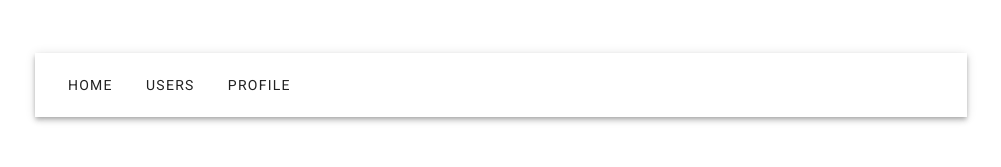
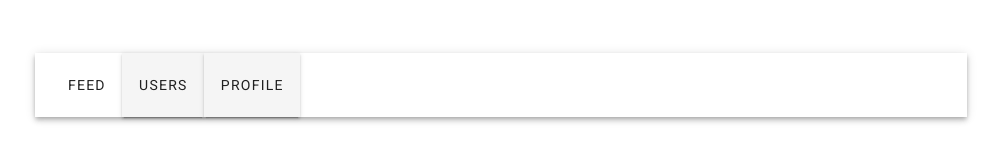
Before and after one commit to dianaitr/front-end-vue-project-, a Vue app in the folder myapp/: page /#/ in a window 1280 px wide. Shown: the top 167 px of the page, without its empty margins (139-1140 px from the left). Built offline with nearby package versions, Linux system fonts and the light colour scheme.

Commit message:
navigation updated

```diff
--- a/myapp/src/App.vue
+++ b/myapp/src/App.vue
@@ -1,18 +1,17 @@
 <template>
   <v-app>
-    <main >
+    <main>
       <div class="app-container">
-        <header class="app-header ">
+        <header class="app-header">
           <v-toolbar>
             <v-toolbar-items>
-              <v-btn to="/home" text>Home</v-btn>
-              <v-btn to="/users" text>Users</v-btn>
-              <v-btn to="/profile" text>Profile</v-btn>
-
+              <v-btn to="/feed" text>Feed</v-btn>
+              <v-btn to="/users">Users</v-btn>
+              <v-btn to="/profile" >Profile</v-btn>
             </v-toolbar-items>
-
           </v-toolbar>
         </header>
+        <router-view></router-view>
 
 
       </div>
@@ -23,7 +22,7 @@
 <script>
 export default {
   name: "App",
-
+  components: {}
 };
 </script>
 
@@ -53,7 +52,6 @@ main {
   font-family: "Roboto", "sans-serif";
   background: #fff top center repeat;
   color: #444;
-
 }
 
 h1,
--- a/myapp/src/components/Subjects.vue
+++ b/myapp/src/components/Subjects.vue
@@ -0,0 +1,25 @@
+<template>
+  <div>
+    <v-card>
+      <v-card-title>
+        <div>
+          <h3>{{subject.titulo}}</h3>
+          <p>{{subject.descripcion}}</p>
+        </div>
+      </v-card-title>
+    </v-card>
+  </div>
+</template>
+
+<script>
+export default {
+    props: {
+        subject: {
+            type: Object
+        }
+    },
+};
+</script>
+
+<style>
+</style>
--- a/myapp/src/config/store.js
+++ b/myapp/src/config/store.js
@@ -4,7 +4,7 @@ import Vuex from "vuex";
 Vue.use(Vuex);
 
 export default new Vuex.Store({
-    state: {
+    /* state: {
         favorites: [
         ],
     },
@@ -23,6 +23,6 @@ export default new Vuex.Store({
       deleteFavorite({commit}, favorite){
         commit("deleteFromFavorites",favorite)
       }
-    }
+    } */
 
 });
--- /dev/null
+++ b/myapp/src/config/subjects.js
@@ -0,0 +1,8 @@
+export const Subjects = [
+    {
+        id: "1",
+        titulo: "Como trabajar con vue",
+        descripcion: "Lorem ipsum dolor sit amet, consectetur adipiscing elit. Integer quis ex velit. Proin lorem lectus, ultricies non elementum ut, vestibulum a libero. Pellentesque dui nibh, vulputate vitae malesuada ut, luctus vitae tellus"
+
+    }
+]
--- a/myapp/src/views/Feed.vue
+++ b/myapp/src/views/Feed.vue
@@ -1,13 +1,27 @@
 <template>
-
+  <v-container grid-list-md fluid>
+    <v-row>
+      <v-col cols="12" sm="4" md="3" v-for="sub in subjects" :key="sub.id">
+        <app-subject :subject="sub"></app-subject>
+      </v-col>
+    </v-row>
+  </v-container>
 </template>
 
 <script>
+import Subject from "../components/Subjects";
+import { Subjects } from "../config/subjects";
 export default {
-
-}
+  components: {
+    appSubject: Subject
+  },
+  data() {
+    return {
+      subjects: Subjects
+    };
+  }
+};
 </script>
 
 <style>
-
 </style>
```
Also changed, not shown: myapp/src/main.js (+7 -1 lines).
